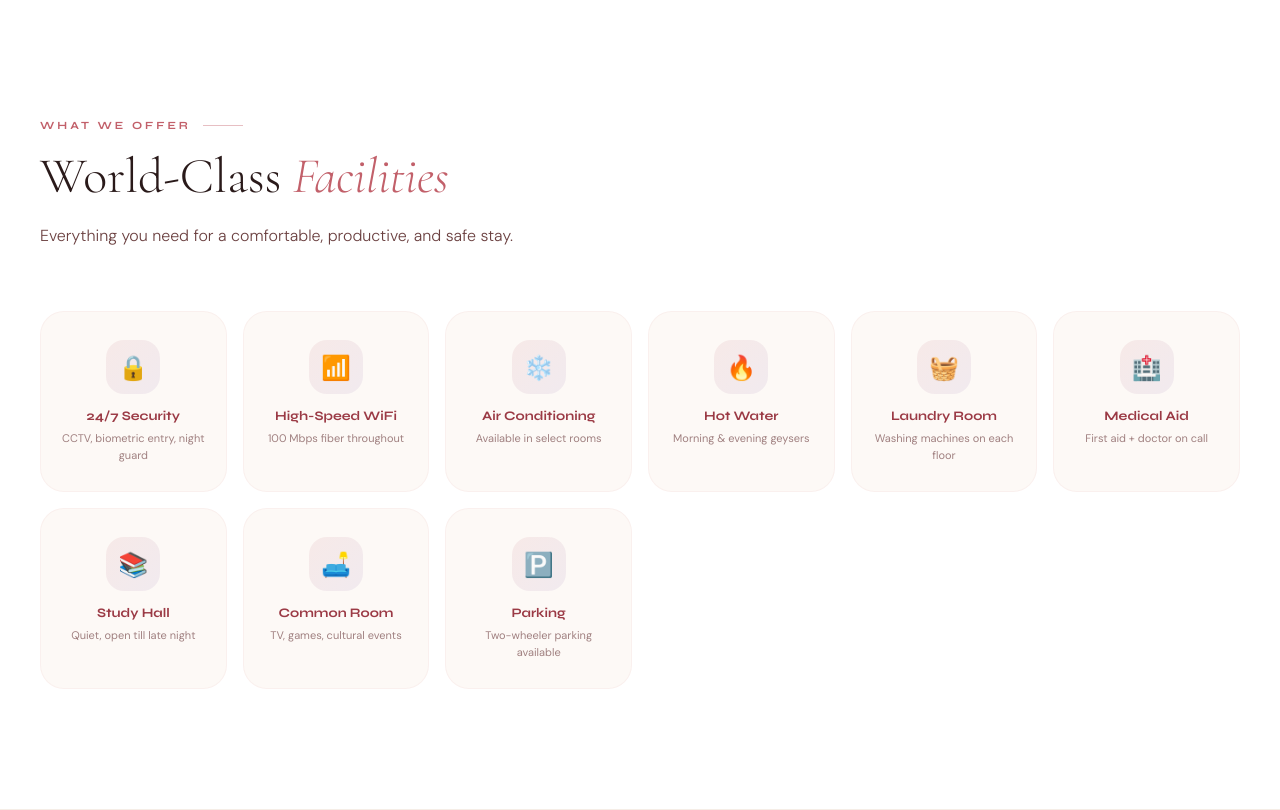
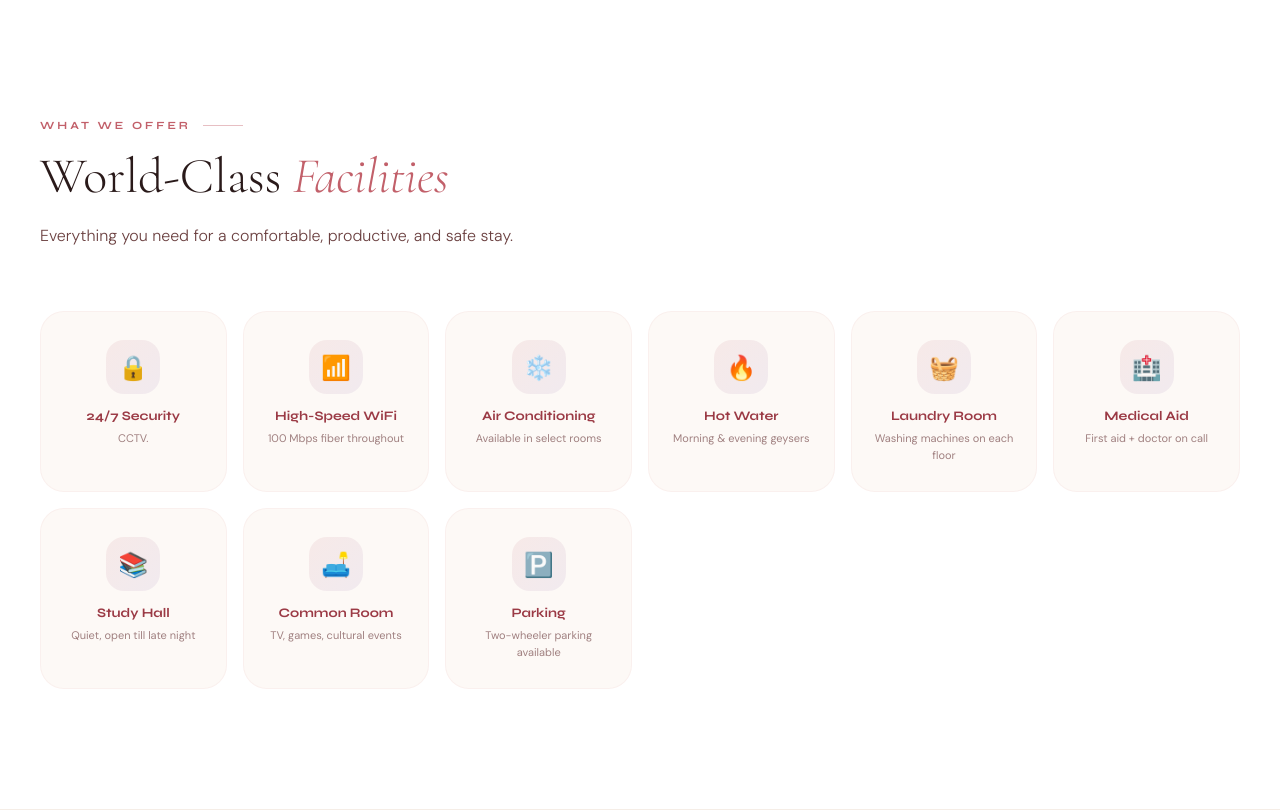
Before and after one commit to asritha28007/omssv, a Flask app: page / in a window 1280 px wide. Shown: the part 3982-4792 px from the top of the page. Run offline with Flask 3, Linux system fonts and the light colour scheme; some libraries are stand-ins or nearby versions.

Commit message:
Update index.html

```diff
--- a/templates/index.html
+++ b/templates/index.html
@@ -406,7 +406,7 @@ footer{background:#1A0A0A;color:rgba(255,255,255,0.7);padding:72px 40px 28px;}
       <div class="about-left reveal">
         <p class="about-text">We believe every girl deserves a space that is safe, warm, and inspiring. Our hostel combines the comfort of home with facilities needed for academic excellence.</p>
         <div class="pillars">
-          <div class="pillar"><div class="pillar-icon">🔒</div><div class="pillar-name">24/7 Security</div><div class="pillar-info">CCTV cameras, biometric entry, and a dedicated night guard.</div></div>
+          <div class="pillar"><div class="pillar-icon">🔒</div><div class="pillar-name">24/7 Security</div><div class="pillar-info">CCTV cameras.</div></div>
           <div class="pillar"><div class="pillar-icon">📶</div><div class="pillar-name">High-Speed WiFi</div><div class="pillar-info">100 Mbps fiber internet across all rooms and common areas.</div></div>
           <div class="pillar"><div class="pillar-icon">🍱</div><div class="pillar-name">Nutritious Meals</div><div class="pillar-info">4 freshly cooked meals daily — hygienic, healthy & homely.</div></div>
           <div class="pillar"><div class="pillar-icon">👩‍💼</div><div class="pillar-name">Caring Wardens</div><div class="pillar-info">Experienced wardens available round-the-clock for guidance.</div></div>
@@ -486,7 +486,7 @@ footer{background:#1A0A0A;color:rgba(255,255,255,0.7);padding:72px 40px 28px;}
   <div class="section-inner">
     <div class="section-header reveal"><div class="section-eye">What We Offer</div><h2 class="section-title">World-Class <em>Facilities</em></h2><p class="section-desc">Everything you need for a comfortable, productive, and safe stay.</p></div>
     <div class="fac-grid">
-      <div class="fac-card reveal"><div class="fac-ico">🔒</div><div class="fac-name">24/7 Security</div><div class="fac-note">CCTV, biometric entry, night guard</div></div>
+      <div class="fac-card reveal"><div class="fac-ico">🔒</div><div class="fac-name">24/7 Security</div><div class="fac-note">CCTV.</div></div>
       <div class="fac-card reveal"><div class="fac-ico">📶</div><div class="fac-name">High-Speed WiFi</div><div class="fac-note">100 Mbps fiber throughout</div></div>
       <div class="fac-card reveal"><div class="fac-ico">❄️</div><div class="fac-name">Air Conditioning</div><div class="fac-note">Available in select rooms</div></div>
       <div class="fac-card reveal"><div class="fac-ico">🔥</div><div class="fac-name">Hot Water</div><div class="fac-note">Morning & evening geysers</div></div>
```
